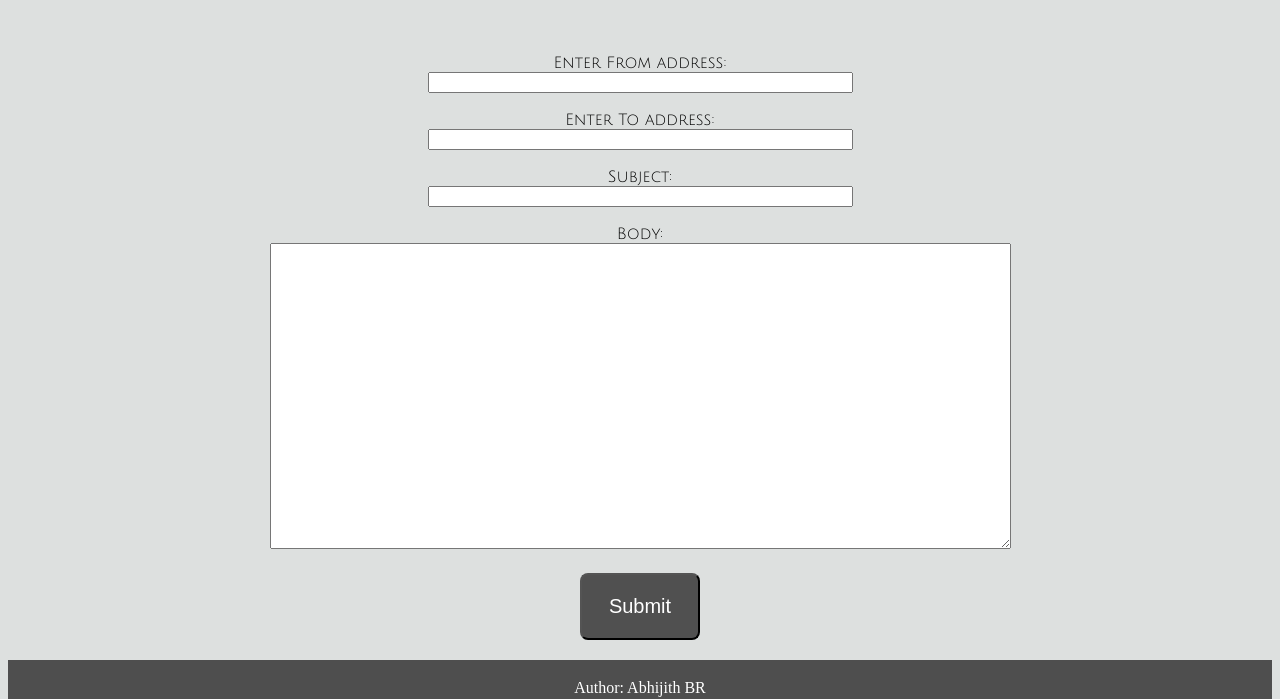
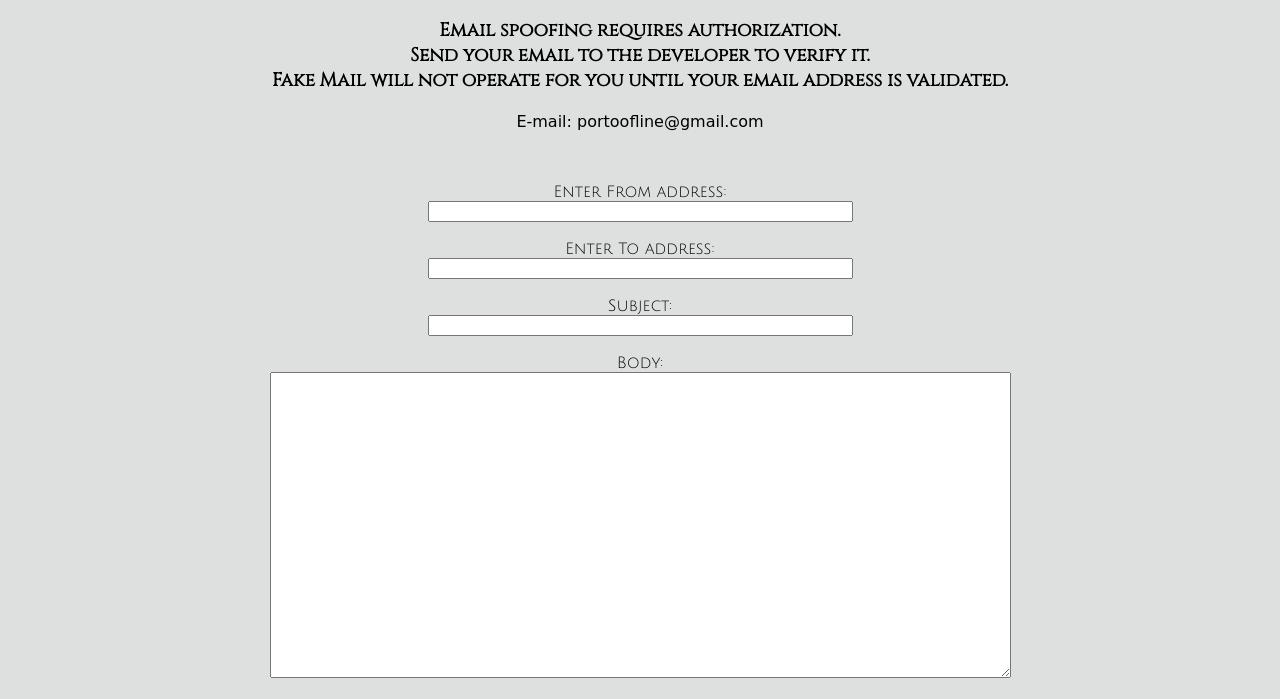
Before and after one commit to abhijithpoojary/Fake-Mail, a website: page index.html in a window 1280 px wide. Shown: the part 88-787 px from the top of the page. Drawn offline with nearby package versions, Linux system fonts and the light colour scheme.

Commit message:
adding authentication:

```diff
--- a/index.html
+++ b/index.html
@@ -9,9 +9,17 @@
     <link rel="preconnect" href="https://fonts.gstatic.com" crossorigin>
     <link href="https://fonts.googleapis.com/css2?family=Cinzel&family=Josefin+Slab:wght@100&family=Julius+Sans+One&display=swap" rel="stylesheet">
     <link rel="stylesheet" href="style.css">
+
+
+
 </head>
 <body>
     <h1>Fake Mail</h1>
+
+    <h3>Email spoofing requires authorization.<br> Send your email to the developer to verify it.<br>
+         Fake Mail will not operate for you until your email address is validated.</h3>
+
+         <p>E-mail: portoofline@gmail.com</p>
 
     <div class="wrapper">
         <form method="get">
--- a/public/style.css
+++ b/public/style.css
@@ -5,6 +5,18 @@ h1{
     text-align: center;
     margin-top: 50px;
 }
+
+h3{
+  font-family: 'Cinzel', serif;
+  text-align: center;
+}
+
+p{
+  font-family: 'Cinzel', serif;
+  font-family: 'Tangerine', cursive;
+  text-align: center;
+}
+
 body{
     background-color: #9aa19e54;
 }
```
